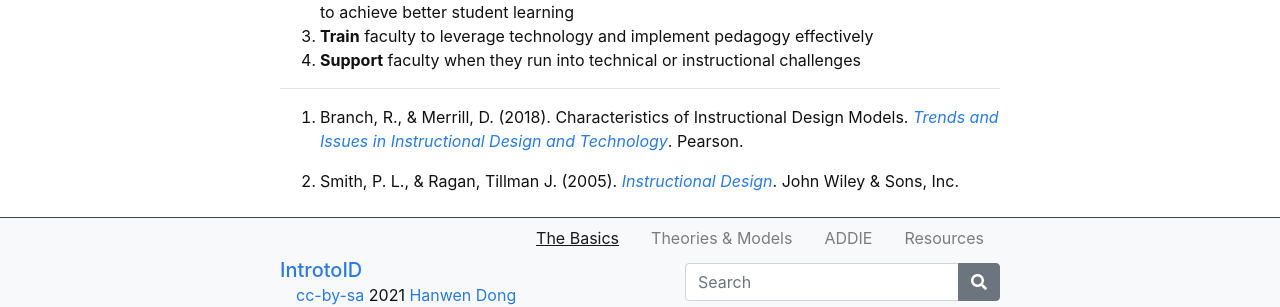
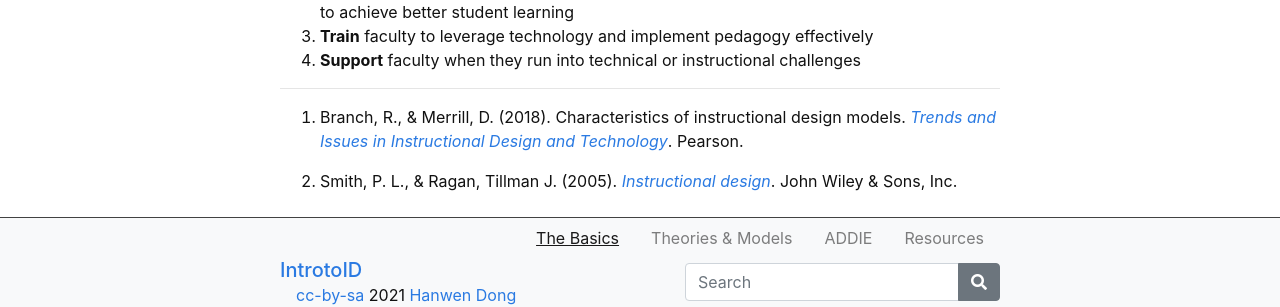
Before and after one commit to hanwendong1/IntrotoID, a Jekyll site: the page built from content/1-The-Basics.md, in a window 1280 px wide. Shown: the part 1065-1372 px from the top of the page. Built offline with Jekyll 4.4.1, drawn with Linux system fonts in a browser that asks for light colours.

Commit message:
Update 1-The-Basics.md

```diff
--- a/content/1-The-Basics.md
+++ b/content/1-The-Basics.md
@@ -51,5 +51,5 @@ According to <a href="https://onlinelearningconsortium.org/wp-content/uploads/20
 
 <hr class="footnotes-sep">
 <ol class="footnotes-list">
-<li id="fn1"  class="footnote-item"><p>Branch, R., & Merrill, D. (2018). Characteristics of Instructional Design Models. <a href="https://alliance-primo.hosted.exlibrisgroup.com/permalink/f/m1uotc/CP71254368710001451" target="_blank"><em>Trends and Issues in Instructional Design and Technology</em></a>. Pearson.</p>
-<li id="fn2"  class="footnote-item"><p>Smith, P. L., & Ragan, Tillman J. (2005). <a href="https://alliance-primo.hosted.exlibrisgroup.com/permalink/f/m1uotc/CP71158395410001451" target="_blank"><em>Instructional Design</em></a>. John Wiley & Sons, Inc.</p>
+<li id="fn1"  class="footnote-item"><p>Branch, R., & Merrill, D. (2018). Characteristics of instructional design models. <a href="https://alliance-primo.hosted.exlibrisgroup.com/permalink/f/m1uotc/CP71254368710001451" target="_blank"><em>Trends and Issues in Instructional Design and Technology</em></a>. Pearson.</p>
+<li id="fn2"  class="footnote-item"><p>Smith, P. L., & Ragan, Tillman J. (2005). <a href="https://alliance-primo.hosted.exlibrisgroup.com/permalink/f/m1uotc/CP71158395410001451" target="_blank"><em>Instructional design</em></a>. John Wiley & Sons, Inc.</p>
```
